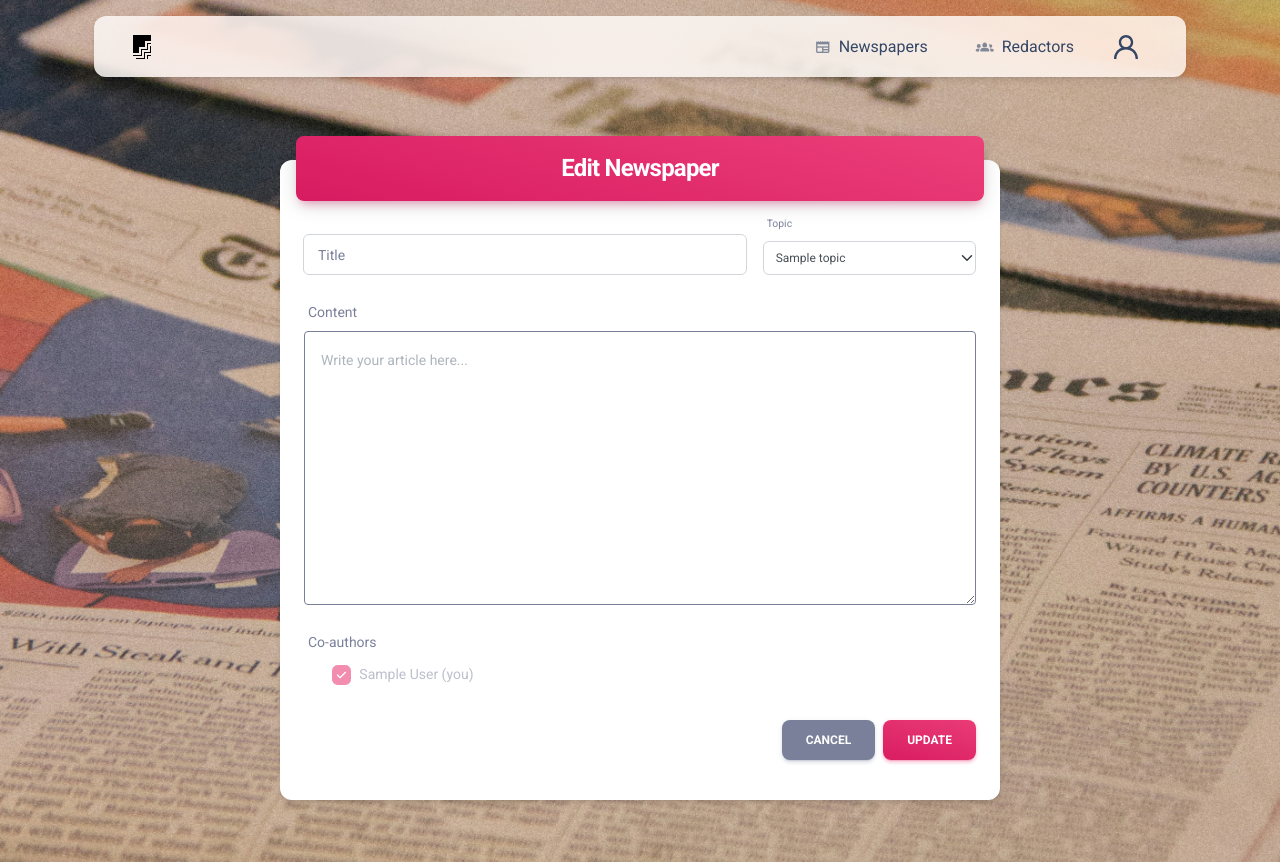
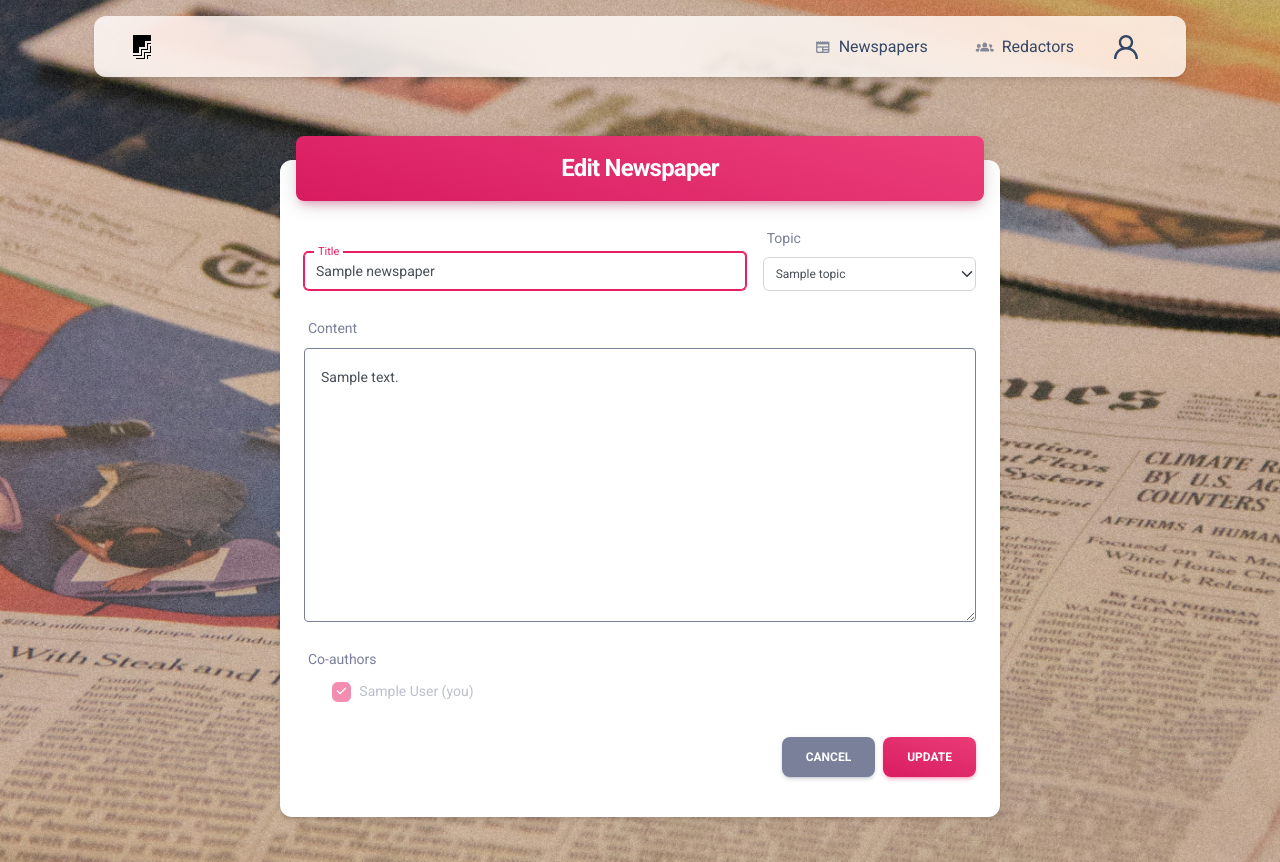
Before and after one commit to buhova/publication-tracking-system, a Django app: page /newspapers/1/update/ in a window 1280 px wide. Shown: the top 862 px of the page. Run offline with Django 5.2, Linux system fonts and the light colour scheme; a user stored in the database is signed in; tables that the repository leaves empty hold one stand-in row (values such as "Sample post"); some libraries are stand-ins or nearby versions.

Commit message:
fix(form): pre-fill newspaper_form with existing data when editing

```diff
--- a/templates/home/newspaper_form.html
+++ b/templates/home/newspaper_form.html
@@ -49,22 +49,24 @@
               <div class="row g-3">
                 <!-- Title -->
                 <div class="col-md-8 mt-0 d-flex align-items-end">
-                  <div class="input-group input-group-outline">
+                  <div class="input-group input-group-outline {% if form.instance.title %}is-filled{% endif %}">
                     <label for="id_title" class="form-label">Title</label>
-                    <input type="text" name="title" class="form-control" id="id_title" required>
+                    <input type="text" name="title" class="form-control" id="id_title"
+                           value="{{ form.instance.title|default_if_none:'' }}" required>
                   </div>
                 </div>
 
                 <!-- Topic -->
-                <div class="col-md-4 mt-0">
-                  <div class="form-group">
-                    <label for="id_topic" class="form-label text-xxs">Topic</label>
-                    <select name="topic" id="id_topic" class="form-select form-select-sm">
-                      {% for topic in topics %}
-                        <option value="{{ topic.id }}">{{ topic.name }}</option>
-                      {% endfor %}
-                    </select>
-                  </div>
+                <div class="col-md-4">
+                  <label for="id_topic" class="form-label">Topic</label>
+                  <select name="topic" id="id_topic" class="form-select form-select-sm">
+                    {% for topic in topics %}
+                      <option value="{{ topic.id }}"
+                        {% if form.instance.topic and topic.id == form.instance.topic.id %}selected{% endif %}>
+                        {{ topic.name }}
+                      </option>
+                    {% endfor %}
+                  </select>
                 </div>
               </div>
 
@@ -73,7 +75,7 @@
                 <label for="id_content" class="form-label">Content</label>
                 <textarea name="content" id="id_content" rows="10"
                           class="form-control border border-secondary border-opacity-25 rounded p-3"
-                          placeholder="Write your article here..." required></textarea>
+                          required>{{ form.instance.content|default_if_none:'' }}</textarea>
               </div>
 
               <!-- Co-authors -->
@@ -85,8 +87,9 @@
                       <div class="col-md-6">
                         <div class="form-check">
                           <input class="form-check-input" type="checkbox" name="redactor" value="{{ redactor.id }}"
-                           id="coauthor{{ redactor.id }}"
-                           {% if redactor.id == request.user.id %}checked disabled{% endif %}>
+                            id="coauthor{{ redactor.id }}"
+                            {% if redactor.id == request.user.id %}checked disabled{% endif %}
+                            {% if form.instance.pk and redactor in form.instance.redactor.all %}checked{% endif %}>
                           <label class="form-check-label" for="coauthor{{ redactor.id }}">
                             {{ redactor.first_name }} {{ redactor.last_name }}
                             {% if redactor.id == request.user.id %}(you){% endif %}
```
